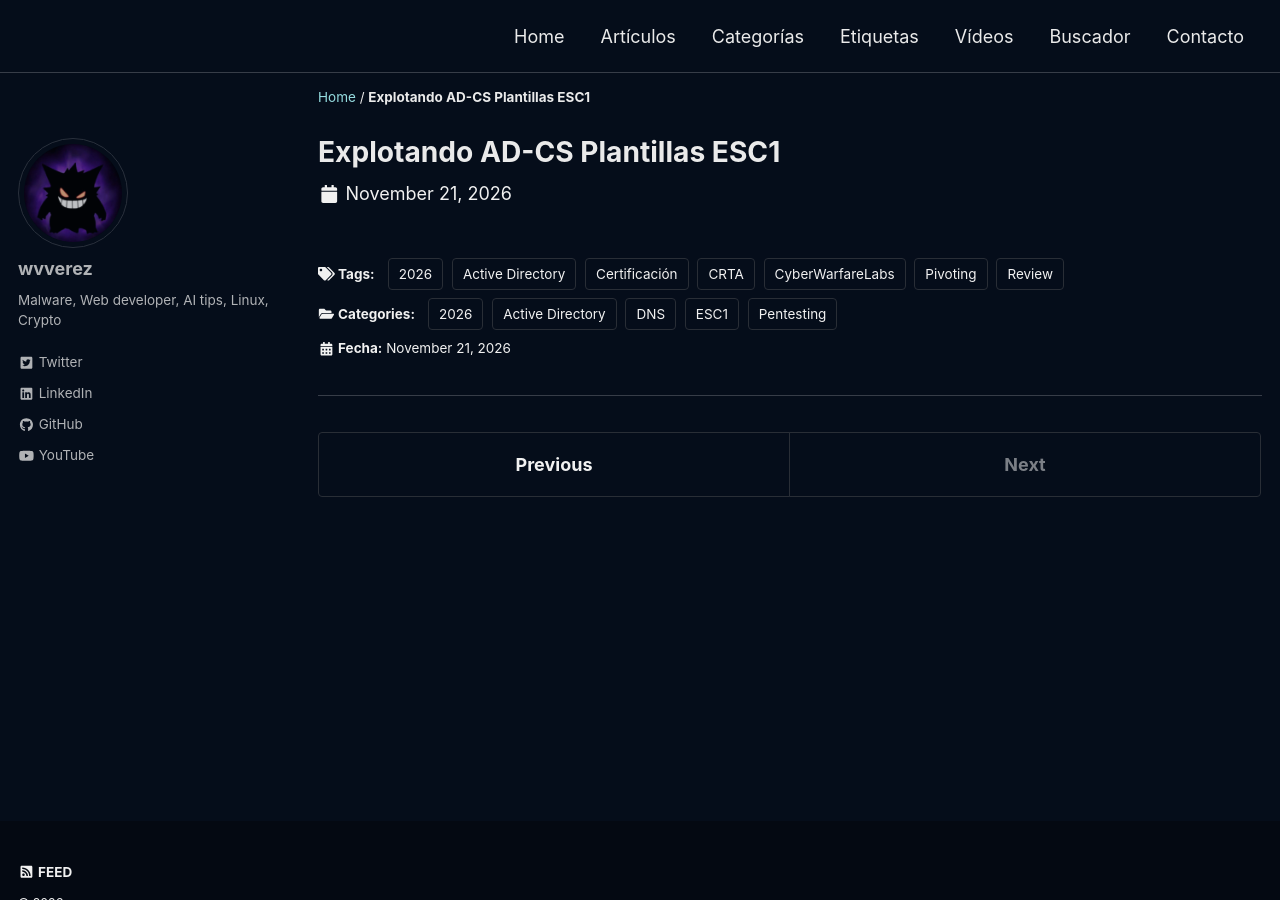
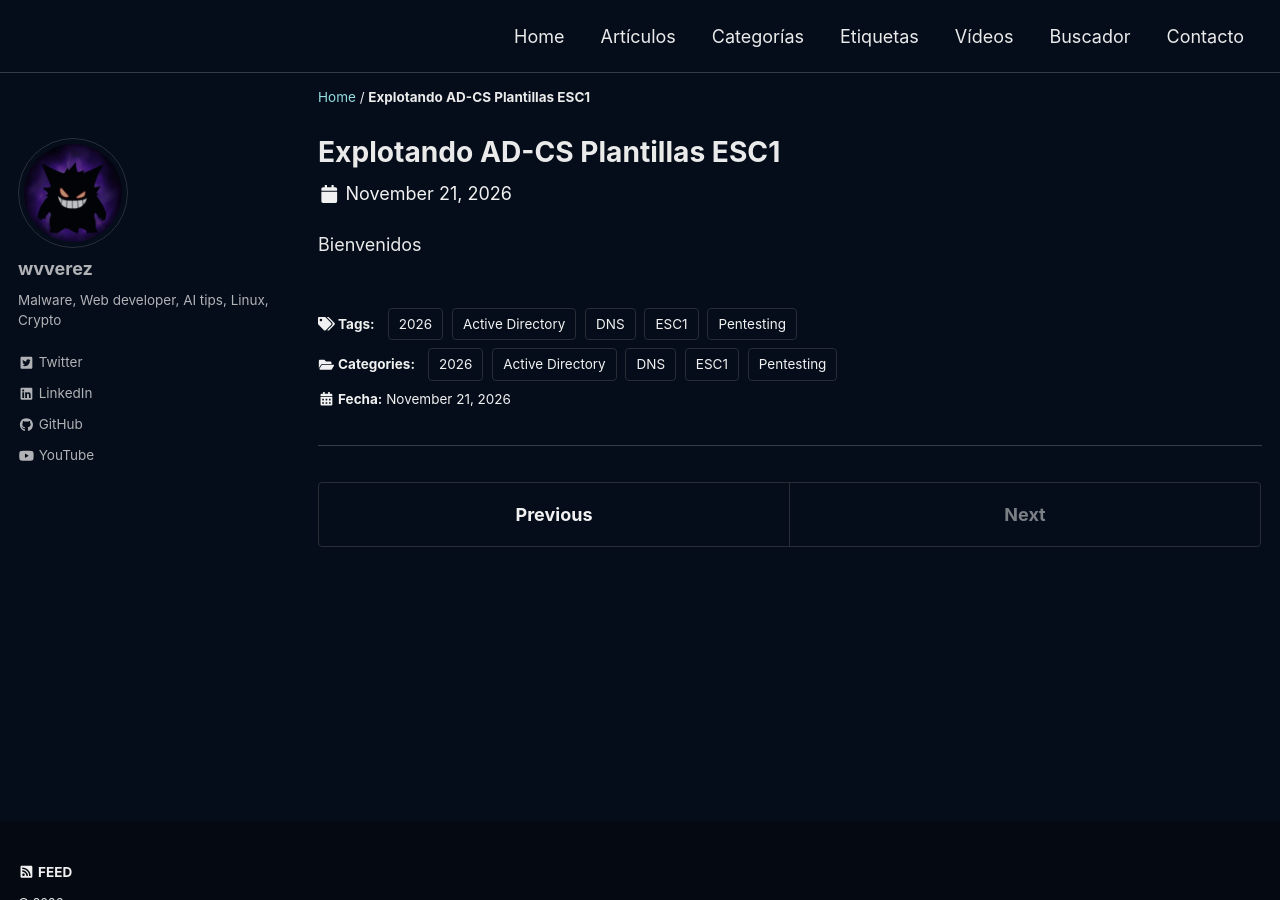
Before and after one commit to wvverez/wvverez.github.io, a Jekyll site: the page built from _posts/2026-11-21-adcsesc.md, in a window 1280 px wide and 900 px high. Built offline with Jekyll 4.4.1, drawn with Linux system fonts in a browser that asks for light colours; cached includes are drawn as plain includes; a script that is not in the unit is left out.

Commit message:
Update 2026-11-21-adcsesc.md

```diff
--- a/_posts/2026-11-21-adcsesc.md
+++ b/_posts/2026-11-21-adcsesc.md
@@ -5,7 +5,7 @@ excerpt: "Guia detallada sobre el abuso de Active Directory Certificate Services
 date: 2026-11-21
 classes: wide
 header:
-  teaser: /assets/images/logocrta.jpeg
+  teaser: /assets/images/esc1/esc.PNG
   teaser_home_page: true
 categories:
   - Active Directory
@@ -14,11 +14,11 @@ categories:
   - ESC1
   - "2026"
 tags:
-  - Certificación
-  - Review
-  - Pivoting
   - Active Directory
+  - DNS
+  - Pentesting
+  - ESC1
   - "2026"
-  - CRTA
-  - CyberWarfareLabs
 ---
+
+Bienvenidos
```
